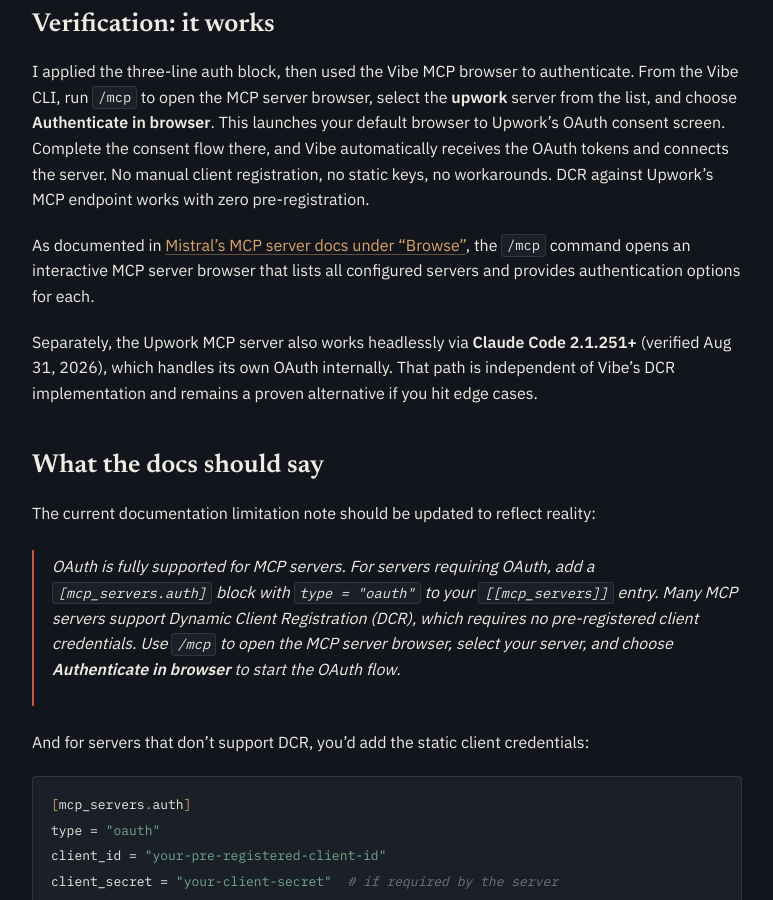
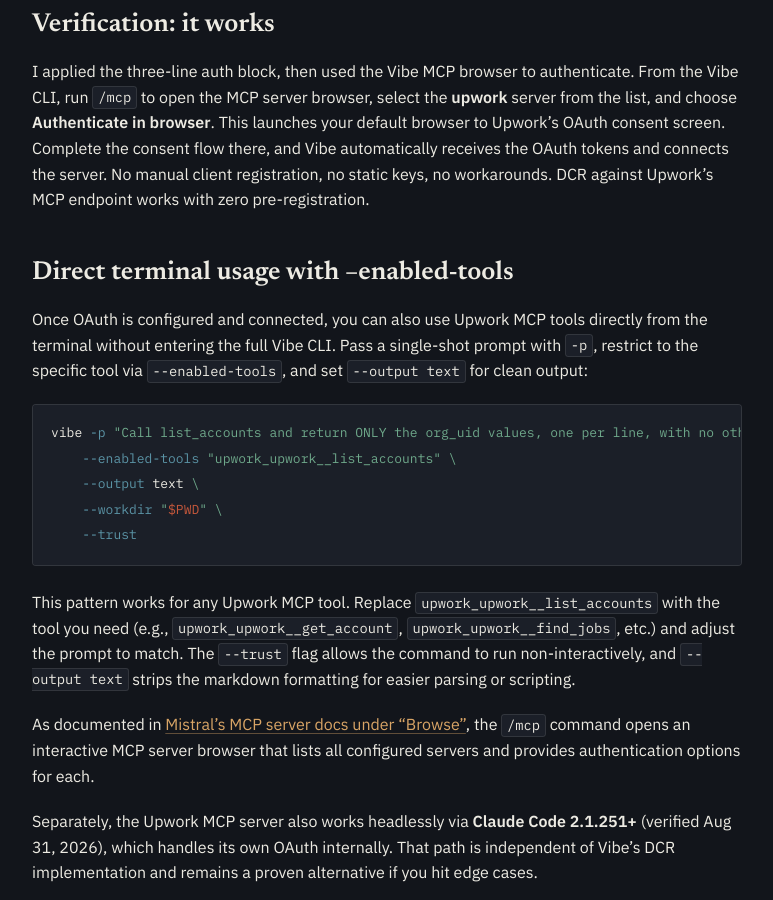
Before and after one commit to wpvillain/wpvillain.github.io, a Jekyll site: the page built from _posts/2026-09-08-mistral-vibe-upwork-mcp-oauth-setup.markdown, in a window 1280 px wide and 900 px high, scrolled down 2869 px. Shown: the whole window, without its empty margins (96-869 px from the left). Built offline with Jekyll 4.4.1, drawn with Linux system fonts in a browser that asks for light colours.

Commit message:
vibe and upwork mcp request from terminal

````diff
--- a/_posts/2026-09-08-mistral-vibe-upwork-mcp-oauth-setup.markdown
+++ b/_posts/2026-09-08-mistral-vibe-upwork-mcp-oauth-setup.markdown
@@ -80,6 +80,20 @@
 
 I applied the three-line auth block, then used the Vibe MCP browser to authenticate. From the Vibe CLI, run `/mcp` to open the MCP server browser, select the **upwork** server from the list, and choose **Authenticate in browser**. This launches your default browser to Upwork's OAuth consent screen. Complete the consent flow there, and Vibe automatically receives the OAuth tokens and connects the server. No manual client registration, no static keys, no workarounds. DCR against Upwork's MCP endpoint works with zero pre-registration.
 
+## Direct terminal usage with --enabled-tools
+
+Once OAuth is configured and connected, you can also use Upwork MCP tools directly from the terminal without entering the full Vibe CLI. Pass a single-shot prompt with `-p`, restrict to the specific tool via `--enabled-tools`, and set `--output text` for clean output:
+
+```bash
+vibe -p "Call list_accounts and return ONLY the org_uid values, one per line, with no other text." \
+    --enabled-tools "upwork_upwork__list_accounts" \
+    --output text \
+    --workdir "$PWD" \
+    --trust
+```
+
+This pattern works for any Upwork MCP tool. Replace `upwork_upwork__list_accounts` with the tool you need (e.g., `upwork_upwork__get_account`, `upwork_upwork__find_jobs`, etc.) and adjust the prompt to match. The `--trust` flag allows the command to run non-interactively, and `--output text` strips the markdown formatting for easier parsing or scripting.
+
 As documented in [Mistral's MCP server docs under "Browse"](https://docs.mistral.ai/vibe/code/cli/mcp-servers#browse), the `/mcp` command opens an interactive MCP server browser that lists all configured servers and provides authentication options for each.
 
 Separately, the Upwork MCP server also works headlessly via **Claude Code 2.1.251+** (verified Aug 31, 2026), which handles its own OAuth internally. That path is independent of Vibe's DCR implementation and remains a proven alternative if you hit edge cases.
````
